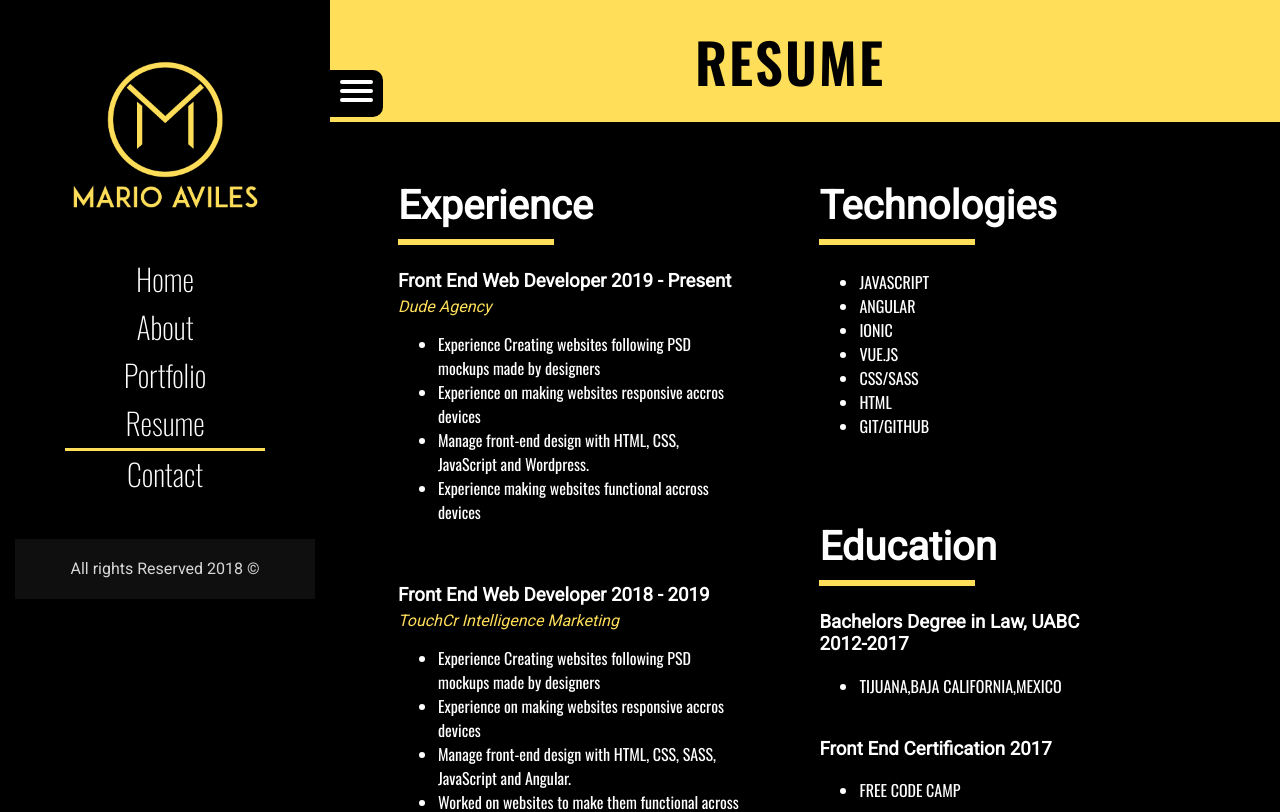
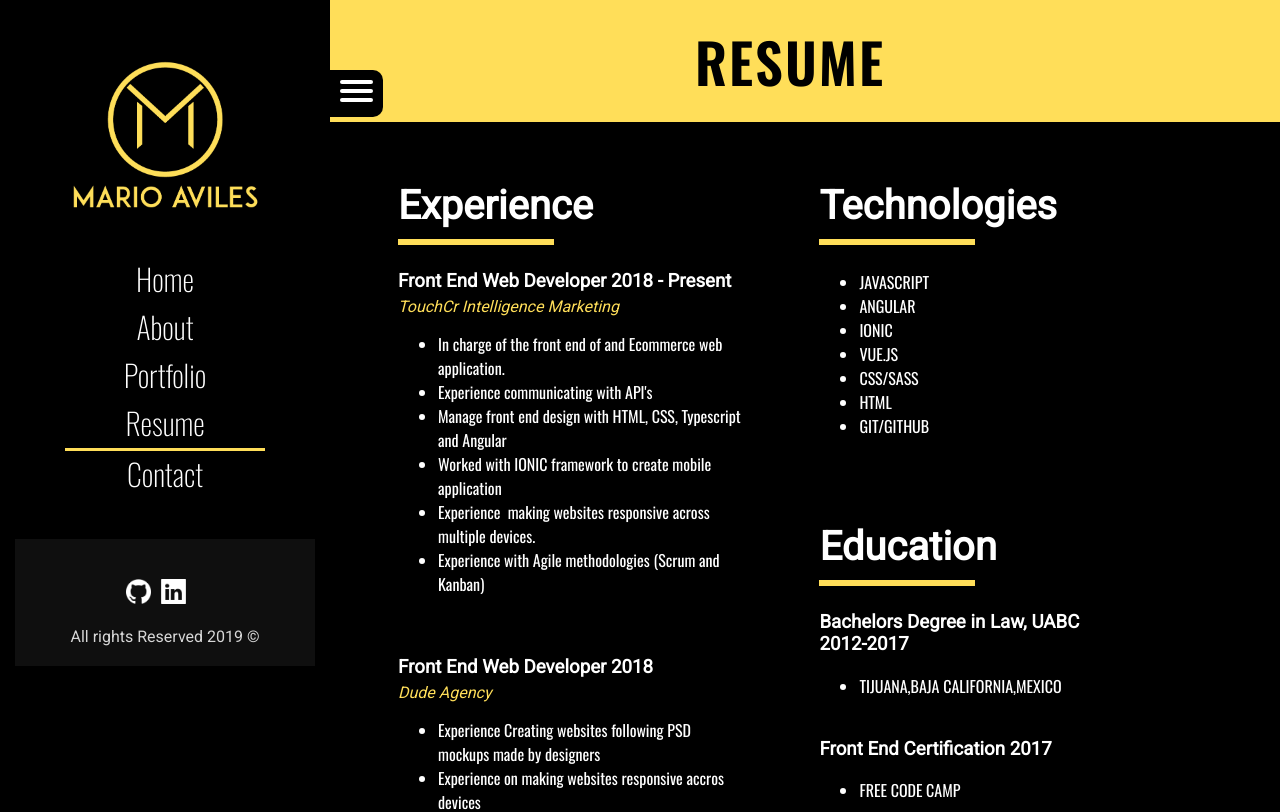
Before and after one commit to marioAv/Portfolio, an Angular app: page /resume in a window 1280 px wide. Shown: the top 812 px of the page. Built offline with nearby package versions, Linux system fonts and the light colour scheme.

Commit message:
Resume was updated and new icons added to project

```diff
--- a/src/app/app.component.html
+++ b/src/app/app.component.html
@@ -2,9 +2,9 @@
 <app-side-bar></app-side-bar>
 
 <div *ngIf="animationLogic.isDesktop" [@routeAnimations]="prepareRoute(outlet)" [@componentAnimation]="animationLogic.position" id="view-container" >
-    <router-outlet #outlet="outlet"></router-outlet>
+    <router-outlet #outlet="outlet" ></router-outlet>
 </div>
 
 <div *ngIf="!animationLogic.isDesktop" [@routeAnimations]="prepareRoute(outlet)"  id="view-container" >
-    <router-outlet #outlet="outlet"></router-outlet>
+        <router-outlet #outlet="outlet"></router-outlet>
 </div>
--- a/src/app/contact/contact.component.html
+++ b/src/app/contact/contact.component.html
@@ -12,7 +12,8 @@
 
         <div class="info-wrapper">
           <h1> Social Media</h1>
-          <p>Social media icons</p>
+          <a href="https://github.com/marioAv" target="_blank"><img src="../../assets/images/github-logo (1).png" alt="github-logo"></a>
+          <a target="_blank"><img src="../../assets/images/linked-in-logo-key.png" alt="linkedin-logo"></a>
         </div>
 
         <div class="info-wrapper">
--- a/src/app/contact/contact.component.scss
+++ b/src/app/contact/contact.component.scss
@@ -50,6 +50,12 @@
 
 .info-wrapper{
     margin-bottom:90px;
+
+    img{
+        width:25px;
+        margin-left:10px;
+        margin-top:10px;
+    }
 
 }
 
--- a/src/app/resume/resume.component.html
+++ b/src/app/resume/resume.component.html
@@ -8,26 +8,29 @@
     <hr>
 
     <div class="job-container">
-      <h3> Front End Web Developer<span> 2019 - Present</span></h3>
-      <p>Dude Agency</p>
+      <h3>Front End Web Developer<span> 2018 - Present</span></h3>
+      <p>TouchCr Intelligence Marketing</p>
         <ul>
-          <li>Experience Creating websites following PSD mockups made by designers</li>
-          <li>Experience on making websites responsive accros devices</li>
-          <li>Manage front-end design with HTML, CSS, JavaScript and Wordpress.</li>
-          <li>Experience making websites functional accross devices</li>
+          <li>In charge of the  front end of and Ecommerce web application.</li>
+          <li>Experience communicating with API's</li>
+          <li>Manage front end design with HTML, CSS,  Typescript and Angular</li>
+          <li>Worked with IONIC framework to create mobile application</li>
+          <li>Experience  making websites responsive across multiple devices.</li>
+          <li>Experience with Agile methodologies (Scrum and Kanban)</li>
         </ul>
     </div>
 
     <div class="job-container">
-      <h3>Front End Web Developer<span> 2018 - 2019</span></h3>
-      <p>TouchCr Intelligence Marketing</p>
-        <ul>
-          <li>Experience Creating websites following PSD mockups made by designers</li>
-          <li>Experience on making websites responsive accros devices</li>
-          <li>Manage front-end design with HTML, CSS, SASS, JavaScript and Angular.</li>
-          <li>Worked on websites to make them functional across multiple browsers.</li>
-        </ul>
-    </div>
+        <h3> Front End Web Developer<span> 2018</span></h3>
+        <p>Dude Agency</p>
+          <ul>
+            <li>Experience Creating websites following PSD mockups made by designers</li>
+            <li>Experience on making websites responsive accros devices</li>
+            <li>Manage front-end design with HTML, CSS, JavaScript and Wordpress.</li>
+            <li>Worked with bootstrap to create the front end of multiple wordpress templates.</li>
+            <li>Giving support and customization to multiple wordpress sites.</li>
+          </ul>
+      </div>
 
     <div class="job-container">
       <h3>Web Developer<span> 2017 - 2018</span></h3>
--- a/src/app/side-bar/side-bar.component.html
+++ b/src/app/side-bar/side-bar.component.html
@@ -1,3 +1,4 @@
+
 <div id="hamburger-menu" *ngIf="animationLogic.isDesktop" [@buttonAnimation]="animationLogic.position" (click)="showSidebar()">
   <input type="checkbox" />
   <span></span>
@@ -22,7 +23,11 @@
         <a routerLink="/contact" routerLinkActive="active"> Contact</a>
 
         <div class="copyright-container">
-            <i class="fa fa-copyright"></i> All rights Reserved 2018 &copy;
+            <div class="social-icons-container">
+                <a href="https://github.com/marioAv" target="_blank"><img src="../../assets/images/github-logo (1).png" alt="github-logo"></a>
+                <a target="_blank"><img src="../../assets/images/linked-in-logo-key.png" alt="linkedin-logo"></a>
+            </div>
+                <p>All rights Reserved 2019 &copy;</p>
         </div>
     </ng-container>
 </div>
--- a/src/app/side-bar/side-bar.component.scss
+++ b/src/app/side-bar/side-bar.component.scss
@@ -1,6 +1,4 @@
 @import "../../assets/styles/shared-styles.scss";
-
-
 
 
 .side-bar-menu{
@@ -138,6 +136,37 @@ hr{
     padding:20px;
     color:#D7D7D7;
     text-align: center;
-    height:20px;
     margin-top:40px;
+
+    .social-icons-container{
+        width:30%;
+        margin:auto;
+    }
+
+    a{
+        width:25px;
+        float: left;
+        margin:20px 0px;
+        margin-right:10px;
+    }
+
+    img{
+        width:25px;
+        margin:0px;
+    }
+
+    p{
+        clear: both;
+        margin:0px;
+        padding:0px;
+    }
 }
+
+// @media only screen and (max-width:400px){
+//     .side-bar-menu{
+//         width:240px;
+//     }
+//     // #hamburguer-menu{
+//     //     left: 270px;
+//     // }
+// }
--- a/src/index.html
+++ b/src/index.html
@@ -2,11 +2,11 @@
 <html lang="en">
 <head>
   <meta charset="utf-8">
-  <title>Portfolio</title>
+  <title>Mario Aviles</title>
   <base href="/">
 
   <meta name="viewport" content="width=device-width, initial-scale=1">
-  <link rel="icon" type="image/x-icon" href="favicon.ico">
+  <link rel="icon" type="image/x-icon" href="/src/assets/images/MA-Logo.png">
 </head>
 <body>
   <app-root></app-root>
```
Also changed, not shown: src/assets/images/github-logo (1).png (added), src/assets/images/linked-in-logo-key.png (added).
